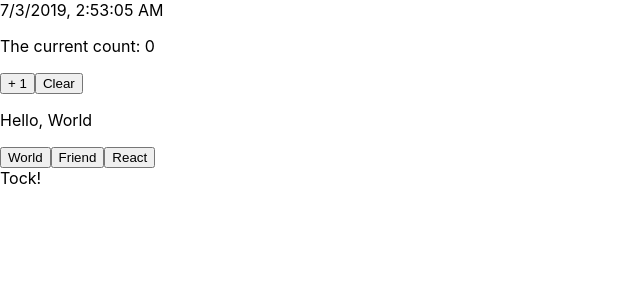
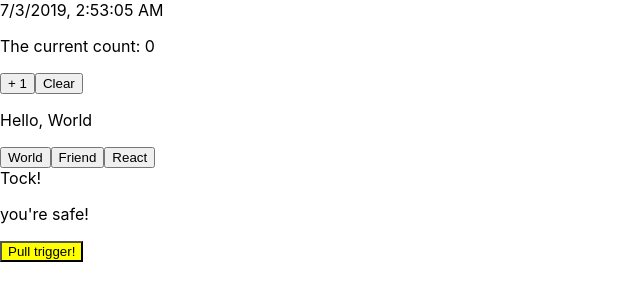
Before and after one commit to arminhus/react-playground, a React (Create React App) app: page / in a window 1280 px wide. Shown: the top 300 px of the page, without its empty margins (0-640 px from the left). Built offline with nearby package versions, Linux system fonts and the light colour scheme.

Commit message:
russian roulette example with state and props

```diff
--- a/src/App.js
+++ b/src/App.js
@@ -7,6 +7,7 @@
 import Counter from "./state/Counter";
 import HelloWorld from "./state-drills/HelloWorld";
 import Bomb from "./state-drills/Bomb";
+import RouletteGun from "./state-drills/RouletteGun";
 
 // make 2 tooltips here and another inside the App directly
 // const firstTooltip = (
@@ -41,7 +42,7 @@
 // }
 
 // export default App;
-
+const randNum = Math.floor(Math.random() * 9);
 class App extends Component {
   render() {
     return (
@@ -55,6 +56,7 @@
         <Counter count={123} />
         <HelloWorld />
         <Bomb />
+        <RouletteGun bulletInChamber={randNum} />
       </div>
     );
   }
--- /dev/null
+++ b/src/state-drills/RouletteGun.js
@@ -0,0 +1,58 @@
+import React from "react";
+
+const buttonStyle = {
+  background: "yellow",
+  color: "black"
+};
+class RouletteGun extends React.Component {
+  static defaultProps = {
+    bulletInChamber: 8
+  };
+  state = {
+    chamber: null,
+    spinningTheChamber: false
+  };
+
+  componentWillUnmount = () => {
+    clearTimeout(this.timeout);
+  };
+
+  onClickEvent = () => {
+    this.setState({
+      spinningTheChamber: true
+    });
+    this.timeout = setTimeout(() => {
+      const randNum = Math.floor(Math.random() * 9);
+      console.log(randNum, this.props.bulletInChamber);
+      this.setState({
+        chamber: randNum,
+        spinningTheChamber: false
+      });
+    }, 2000);
+  };
+
+  rouletteGunResult() {
+    const { chamber, spinningTheChamber } = this.state;
+    const { bulletInChamber } = this.props;
+    if (spinningTheChamber) {
+      return "spinning the chamber and pulling the trigger! ...";
+    } else if (chamber === bulletInChamber) {
+      return "BANG!!!!!";
+    } else {
+      return "you're safe!";
+    }
+  }
+
+  render() {
+    return (
+      <div>
+        <p>{this.rouletteGunResult()}</p>
+        <button onClick={this.onClickEvent} style={buttonStyle}>
+          Pull trigger!
+        </button>
+      </div>
+    );
+  }
+}
+
+export default RouletteGun;
```
